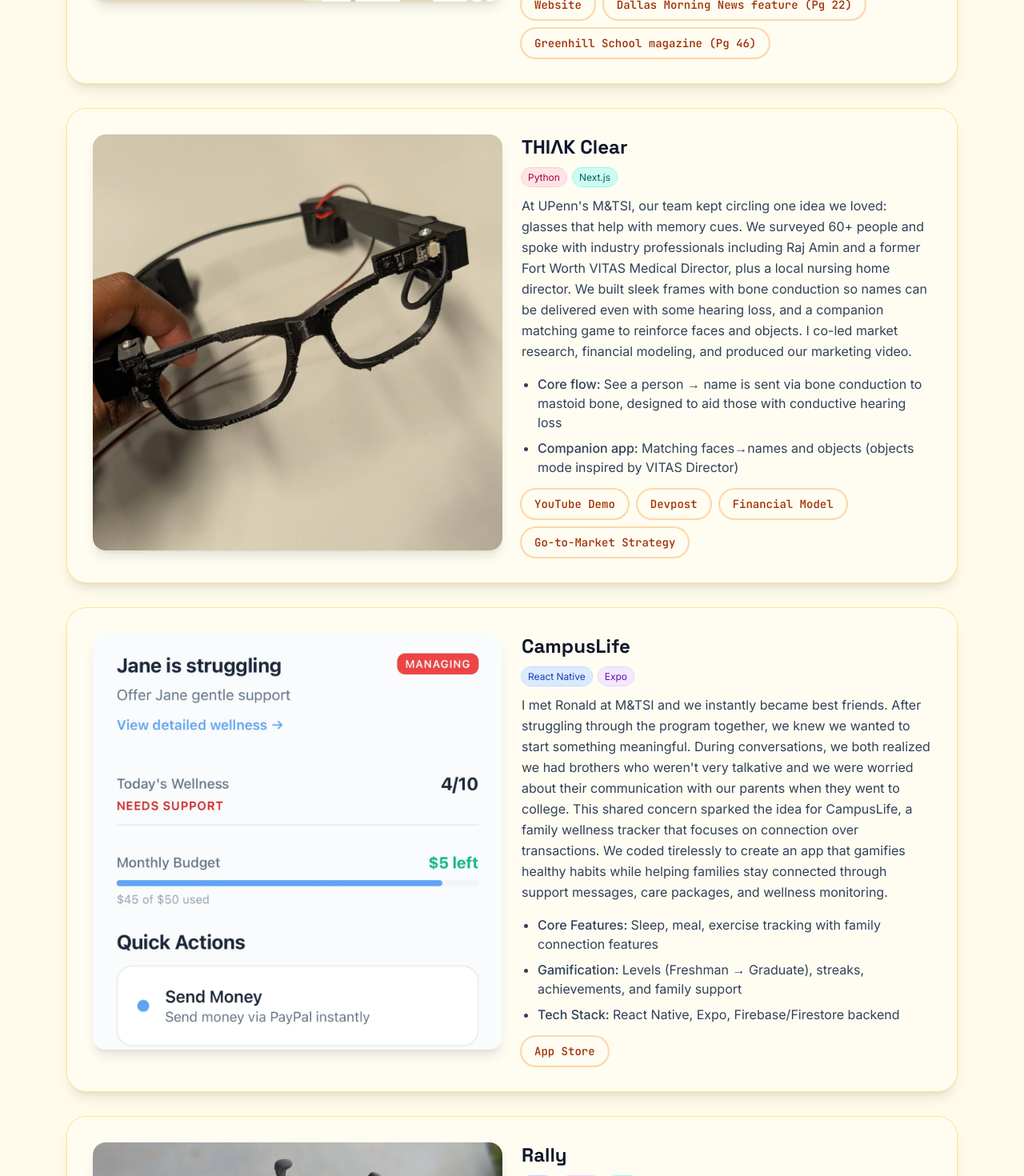
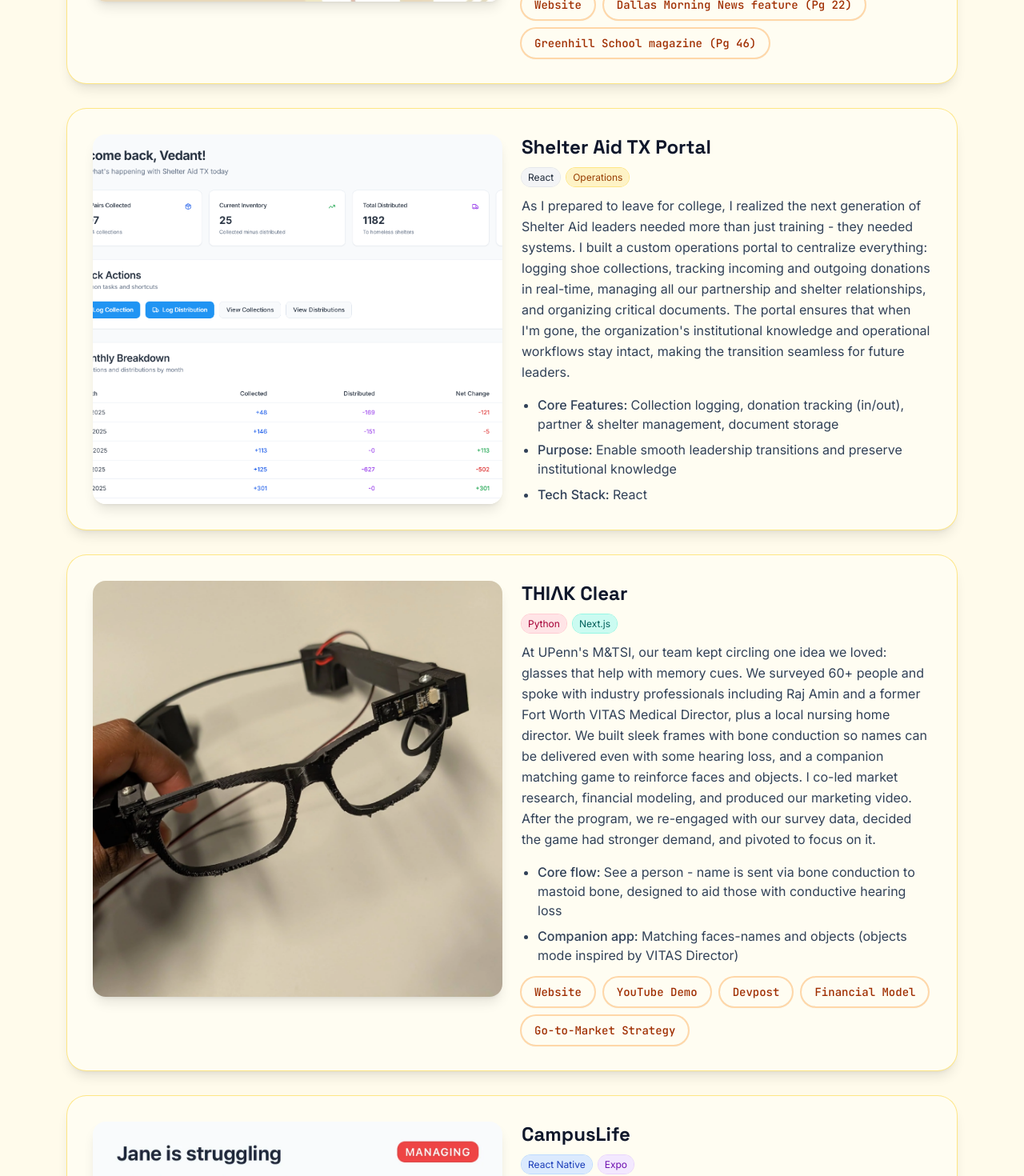
Before and after one commit to Vedant0667/personal-project, a Next.js app: page / in a window 1280 px wide. Shown: the part 2800-4270 px from the top of the page at 80% size. Built offline with nearby package versions, Linux system fonts and the light colour scheme.

Commit message:
new info

```diff
--- a/src/data/projects.ts
+++ b/src/data/projects.ts
@@ -7,9 +7,9 @@ export const projects: ProjectProps[] = [
     title: "Shelter Aid TX",
     tags: ["Nonprofit", "Operations", "Community"],
     story:
-      "Shelters kept telling me the same thing: they needed shoes. After cold-calling ~50 shelters across DFW and hearing that ~70% ranked shoes among the biggest needs, I started Shelter Aid TX with my brother and a friend. I designed a shoe match system so donations aren't random; the right pairs go to the right shelters. This matching system is what sets us apart—we're not just collecting shoes, we're solving specific needs. As president, I run ops and partnerships to keep this system running efficiently. I'm currently training the next generation of leaders for the organization and we've set up a strong succession plan to ensure long-term impact.",
+      "Shelters kept telling me the same thing: they needed shoes. After cold-calling ~50 shelters across DFW and hearing that ~70% ranked shoes among the biggest needs, I started Shelter Aid TX with my brother and a friend. I designed a shoe match system so donations aren't random; the right pairs go to the right shelters. This matching system is what sets us apart - we're not just collecting shoes, we're solving specific needs. As president, I run ops and partnerships to keep this system running efficiently. I'm currently training the next generation of leaders for the organization and we've set up a strong succession plan to ensure long-term impact.",
     bullets: [
-      { strong: "Impact", text: "1000+ shoes donated; 7+ shelters served" },
+      { strong: "Impact", text: "1200+ shoes donated; 7+ shelters served" },
       {
         strong: "Partners",
         text:
@@ -30,17 +30,31 @@ export const projects: ProjectProps[] = [
     ],
   },
   {
+    imageSrc: "/shelteraidtx-portal.png",
+    imageAlt: "Shelter Aid TX Portal dashboard interface",
+    title: "Shelter Aid TX Portal",
+    tags: ["React", "Operations"],
+    story:
+      "As I prepared to leave for college, I realized the next generation of Shelter Aid leaders needed more than just training - they needed systems. I built a custom operations portal to centralize everything: logging shoe collections, tracking incoming and outgoing donations in real-time, managing all our partnership and shelter relationships, and organizing critical documents. The portal ensures that when I'm gone, the organization's institutional knowledge and operational workflows stay intact, making the transition seamless for future leaders.",
+    bullets: [
+      { strong: "Core Features", text: "Collection logging, donation tracking (in/out), partner & shelter management, document storage" },
+      { strong: "Purpose", text: "Enable smooth leadership transitions and preserve institutional knowledge" },
+      { strong: "Tech Stack", text: "React" },
+    ],
+  },
+  {
     imageSrc: "/thinkclear-frames.webp",
     imageAlt: "THIɅK Clear prototype glasses",
     title: "THIɅK Clear",
     tags: ["Python", "Next.js"],
     story:
-      "At UPenn's M&TSI, our team kept circling one idea we loved: glasses that help with memory cues. We surveyed 60+ people and spoke with industry professionals including Raj Amin and a former Fort Worth VITAS Medical Director, plus a local nursing home director. We built sleek frames with bone conduction so names can be delivered even with some hearing loss, and a companion matching game to reinforce faces and objects. I co-led market research, financial modeling, and produced our marketing video.",
+      "At UPenn's M&TSI, our team kept circling one idea we loved: glasses that help with memory cues. We surveyed 60+ people and spoke with industry professionals including Raj Amin and a former Fort Worth VITAS Medical Director, plus a local nursing home director. We built sleek frames with bone conduction so names can be delivered even with some hearing loss, and a companion matching game to reinforce faces and objects. I co-led market research, financial modeling, and produced our marketing video. After the program, we re-engaged with our survey data, decided the game had stronger demand, and pivoted to focus on it.",
     bullets: [
-      { strong: "Core flow", text: "See a person → name is sent via bone conduction to mastoid bone, designed to aid those with conductive hearing loss" },
-      { strong: "Companion app", text: "Matching faces→names and objects (objects mode inspired by VITAS Director)" },
+      { strong: "Core flow", text: "See a person - name is sent via bone conduction to mastoid bone, designed to aid those with conductive hearing loss" },
+      { strong: "Companion app", text: "Matching faces-names and objects (objects mode inspired by VITAS Director)" },
     ],
     links: [
+      { href: "https://thinkclear.net", label: "Website" },
       { href: "https://www.youtube.com/watch?v=kr45kQ00uWc&ab_channel=VedantSubramanian", label: "YouTube Demo" },
       { href: "https://devpost.com/software/thi-k-clear", label: "Devpost" },
       { href: "/thinkclear-financial-model.xlsx", label: "Financial Model" },
@@ -56,10 +70,11 @@ export const projects: ProjectProps[] = [
       "I met Ronald at M&TSI and we instantly became best friends. After struggling through the program together, we knew we wanted to start something meaningful. During conversations, we both realized we had brothers who weren't very talkative and we were worried about their communication with our parents when they went to college. This shared concern sparked the idea for CampusLife, a family wellness tracker that focuses on connection over transactions. We coded tirelessly to create an app that gamifies healthy habits while helping families stay connected through support messages, care packages, and wellness monitoring.",
     bullets: [
       { strong: "Core Features", text: "Sleep, meal, exercise tracking with family connection features" },
-      { strong: "Gamification", text: "Levels (Freshman → Graduate), streaks, achievements, and family support" },
+      { strong: "Gamification", text: "Levels (Freshman - Graduate), streaks, achievements, and family support" },
       { strong: "Tech Stack", text: "React Native, Expo, Firebase/Firestore backend" },
     ],
     links: [
+      { href: "https://www.campuslifeapp.com/", label: "Website" },
       { href: "https://apps.apple.com/us/app/campuslife-college-redefined/id6752628164", label: "App Store" },
     ],
   },
@@ -74,6 +89,23 @@ export const projects: ProjectProps[] = [
       { strong: "Adoption", text: ">50% of the student body signed up" },
       { strong: "Perks", text: "Breakfast coupons, school store credits, skip-the-line pass" },
       { strong: "Culture", text: "Year-end ESPY-style awards; 3D powder-printed trophies" },
+    ],
+  },
+  {
+    imageSrc: "/tariffs-paper-cover.webp",
+    imageAlt: "US Tariffs Research Paper",
+    title: "Macroeconomic Effects of 2025 US Tariffs",
+    tags: ["Economics", "Research", "Policy Analysis"],
+    story:
+      "I conducted a 1-on-1 research internship under Professor Sanket Mohapatra at IIM Ahmedabad, a former Senior Economist at the World Bank with expertise in international macroeconomics and trade policy. My research analyzed the macroeconomic effects of the 2025 US tariffs, specifically examining their impact on inflation, consumption, reshoring, and substitution patterns. The paper was published on SSRN.",
+    bullets: [
+      { strong: "Research Focus", text: "Inflation dynamics, consumption patterns, reshoring effects, and substitution in response to 2025 tariff policy" },
+      { strong: "Advisor", text: "Prof. Sanket Mohapatra (PhD Columbia, former World Bank Senior Economist)" },
+      { strong: "Publication", text: "Published on SSRN" },
+    ],
+    links: [
+      { href: "/tariffs-paper.pdf", label: "Research Paper (PDF)" },
+      { href: "https://papers.ssrn.com/sol3/papers.cfm?abstract_id=5438034", label: "SSRN Publication" },
     ],
   },
   {
@@ -94,21 +126,4 @@ export const projects: ProjectProps[] = [
       { href: "https://www.tiktok.com/@vidrant.edits", label: "TikTok Vidrant Edits" },
     ],
   },
-  {
-    imageSrc: "/tariffs-paper-cover.webp",
-    imageAlt: "US Tariffs Research Paper",
-    title: "Macroeconomic Effects of 2025 US Tariffs",
-    tags: ["Economics", "Research", "Policy Analysis"],
-    story:
-      "I conducted a 1-on-1 research internship under Professor Sanket Mohapatra at IIM Ahmedabad, a former Senior Economist at the World Bank with expertise in international macroeconomics and trade policy. My research analyzed the macroeconomic effects of the 2025 US tariffs, specifically examining their impact on inflation, consumption, reshoring, and substitution patterns. The paper was published on SSRN.",
-    bullets: [
-      { strong: "Research Focus", text: "Inflation dynamics, consumption patterns, reshoring effects, and substitution in response to 2025 tariff policy" },
-      { strong: "Advisor", text: "Prof. Sanket Mohapatra (PhD Columbia, former World Bank Senior Economist)" },
-      { strong: "Publication", text: "Published on SSRN" },
-    ],
-    links: [
-      { href: "/tariffs-paper.pdf", label: "Research Paper (PDF)" },
-      { href: "https://papers.ssrn.com/sol3/papers.cfm?abstract_id=5438034", label: "SSRN Publication" },
-    ],
-  },
 ];
```
Also changed, not shown: public/shelteraidtx-portal.png (added).
